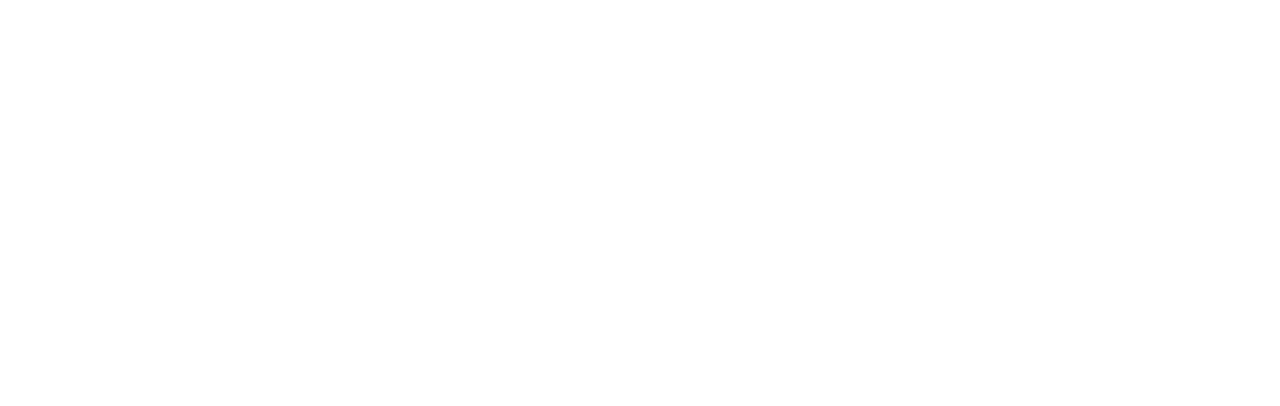
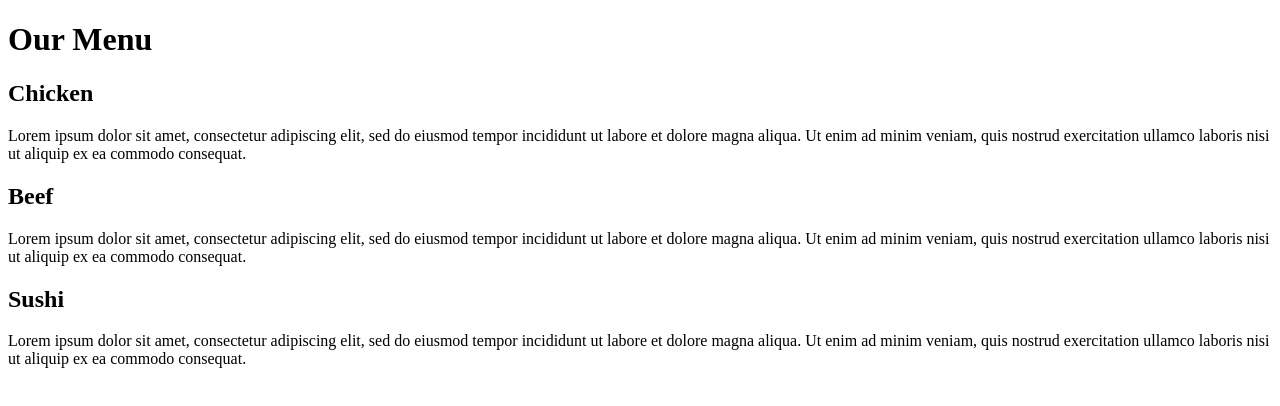
Before and after one commit to TimLoosen/HTMLCSSCourse, a plain HTML site: page module2_solution/index.html in a window 1280 px wide. Drawn offline with Linux system fonts and the light colour scheme.

Commit message:
Added content to index.html

```diff
--- a/module2_solution/index.html
+++ b/module2_solution/index.html
@@ -2,9 +2,32 @@
 <html lang="en">
 <head>
     <meta charset="UTF-8">
-    <title>Module2</title>
+    <title>Solution for Module 2</title>
 </head>
 <body>
-
+    <h1>Our Menu</h1>
+    <div>
+        <div>
+            <h2>Chicken</h2>
+            <p>Lorem ipsum dolor sit amet, consectetur adipiscing elit, sed do eiusmod tempor incididunt ut labore
+                et dolore magna aliqua. Ut enim ad minim veniam, quis nostrud exercitation ullamco laboris nisi ut
+                aliquip ex ea commodo consequat.
+            </p>
+        </div>
+        <div>
+            <h2>Beef</h2>
+            <p>Lorem ipsum dolor sit amet, consectetur adipiscing elit, sed do eiusmod tempor incididunt ut labore
+                et dolore magna aliqua. Ut enim ad minim veniam, quis nostrud exercitation ullamco laboris nisi ut
+                aliquip ex ea commodo consequat.
+            </p>
+        </div>
+        <div>
+            <h2>Sushi</h2>
+            <p>Lorem ipsum dolor sit amet, consectetur adipiscing elit, sed do eiusmod tempor incididunt ut labore
+                et dolore magna aliqua. Ut enim ad minim veniam, quis nostrud exercitation ullamco laboris nisi ut
+                aliquip ex ea commodo consequat.
+            </p>
+        </div>
+    </div>
 </body>
 </html>
```
